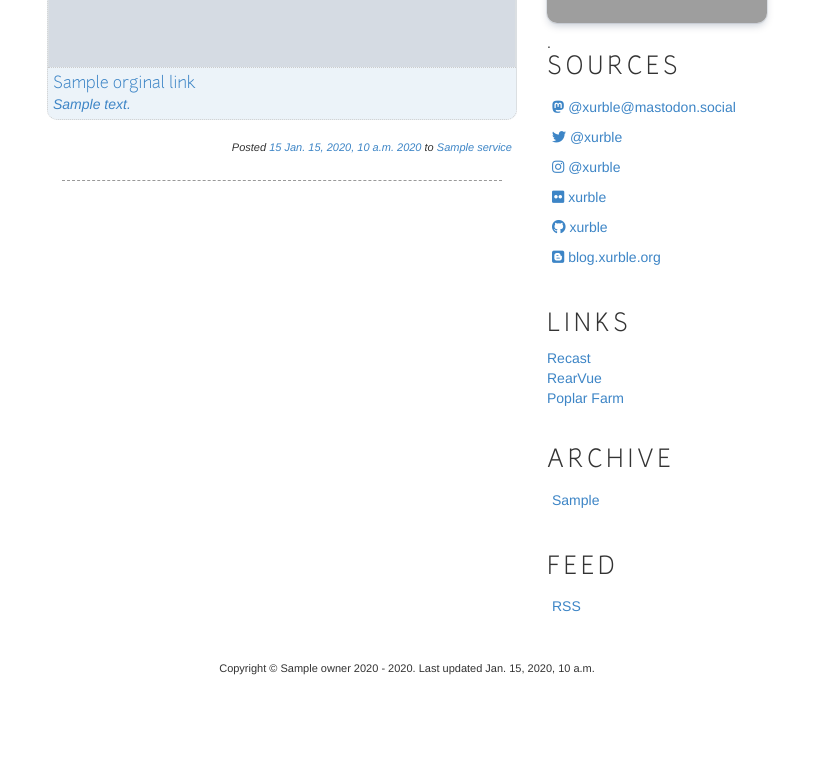
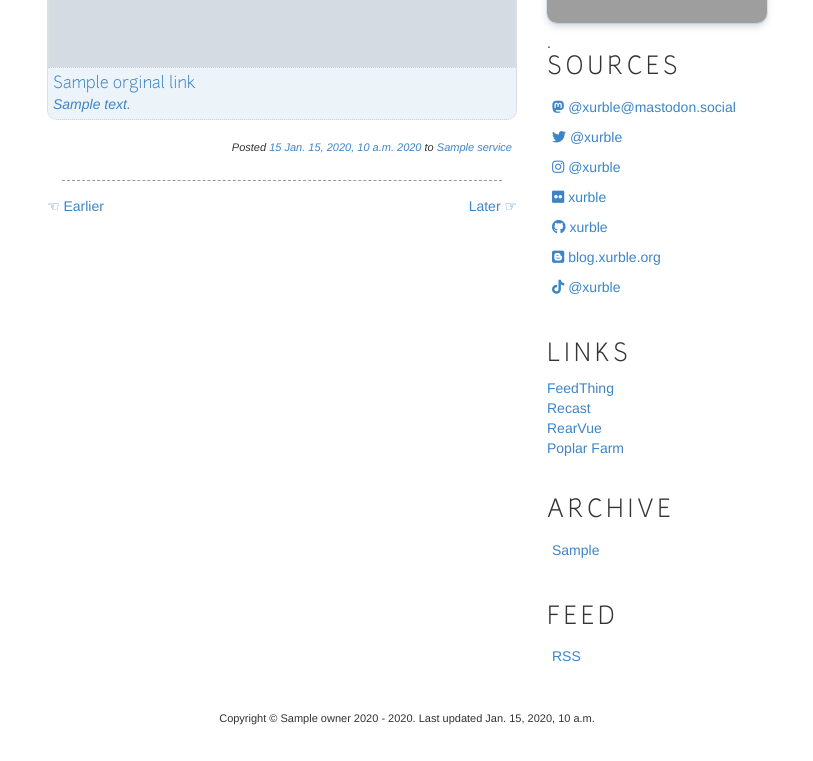
Before and after one commit to xurble/rearvue, a Django app: template src/rvsite/templates/rvsite/month.html in a window 1280 px wide. Shown: the part 448-1209 px from the top of the page, without its empty margins (233-1046 px from the left). Before the commit the page ends 1123 px from the top, so only its background shows below. Run offline with Django 3.2, Linux system fonts and the light colour scheme; the template is opened without the code that fills it: most values are stand-ins (such as "Sample title", 1, 10 or a date in 2020); grey boxes marked "Sample" are stand-in pictures; some libraries are stand-ins or nearby versions; grey boxes are pictures that could not be loaded.

Commit message:
Month nav.  Tik Tok, FeedThing

```diff
--- a/src/rvsite/templates/base.html
+++ b/src/rvsite/templates/base.html
@@ -84,11 +84,13 @@
                             <li><a href="https://www.flickr.com/photos/xurble/" class="icon brands  fa-flickr"><span class="label">Flickr</span> xurble</a></li>
                             <li><a href="https://github.com/xurble/" class="icon brands fa-github"><span class="label">Github</span> xurble</a></li>
                             <li><a href="https://blog.xurble.org/" class="icon brands fa-blogger"><span class="label">Blogger</span> blog.xurble.org</a></li>
+                            <li><a href="https://www.tiktok.com/@xurble" class="icon brands fa-tiktok"><span class="label">Tik Tok</span> @xurble</a></li>
                         </ul>
 
                     <h2>Links</h2>
                         <!-- todo: auto-generate this -->
                         <ul class="sidebar link">
+                            <li><a href="https://feedthing.net" rel="me">FeedThing</a></li>
                             <li><a href="https://recastthis.com" rel="me">Recast</a></li>
                             <li><a href="https://github.com/xurble/rearvue" rel="me">RearVue</a></li>
                             <li><a href="https://poplar.farm" rel="me">Poplar Farm</a></li>
--- a/src/rvsite/templates/rvsite/month.html
+++ b/src/rvsite/templates/rvsite/month.html
@@ -9,7 +9,10 @@
             <hr>
         {% endfor %}
 
-
+        <div class="row">
+          <div class="col-xs-6"><a href="{% url "show_month" year=prev.year month=prev.month %}">☜ Earlier</a></div>
+          <div class="col-xs-6" style="text-align:right"><a href="{% url "show_month" year=next.year month=next.month %}">Later ☞</a></div>
+        </div>
 
 
 
```
Also changed, not shown: src/rvsite/views.py (+2 -5 lines).
